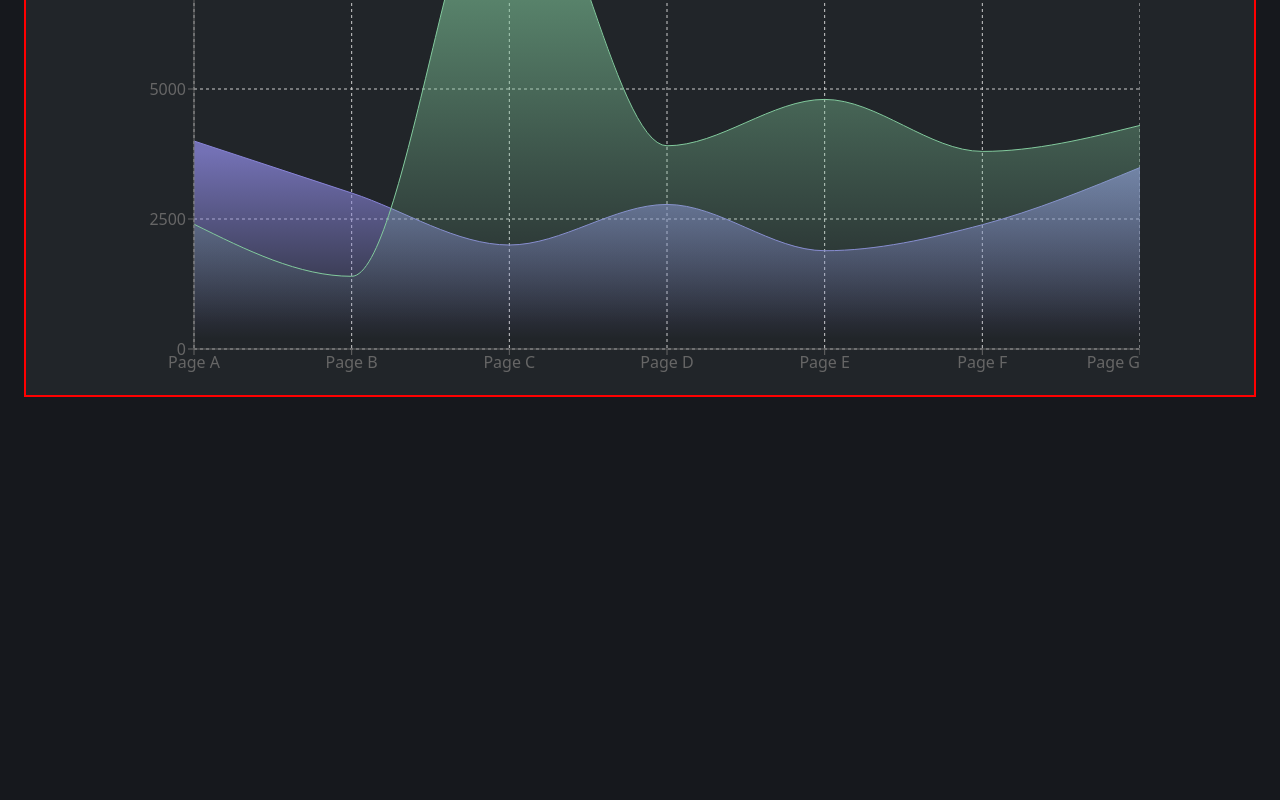
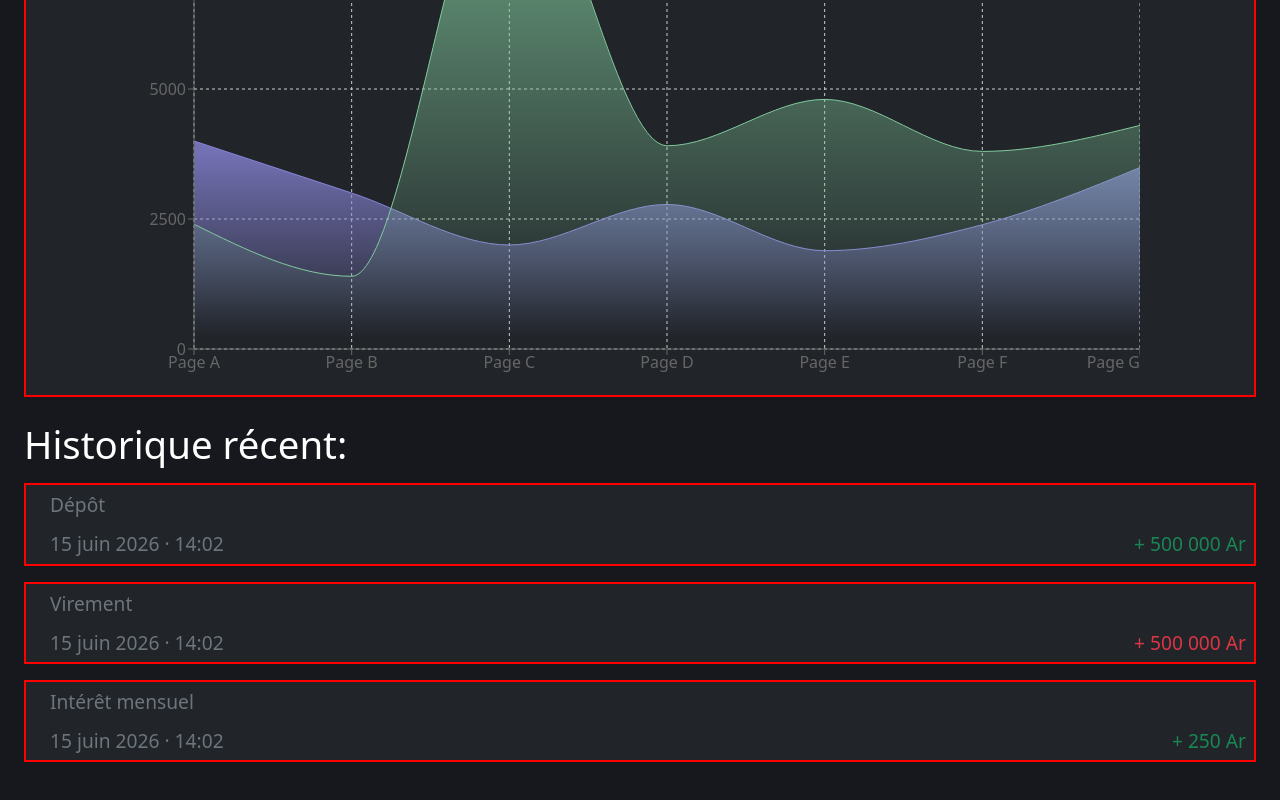
Before and after one commit to matrix05-c/GestionEmploye, a React (Vite) app: page /EspaceClient/AppercuClient in a window 1280 px wide. Shown: the part 687-1487 px from the top of the page. Before the commit the page ends 1084 px from the top, so only its background shows below. Built offline with nearby package versions, Linux system fonts and the light colour scheme.

Commit message:
Historix fixed

```diff
--- a/src/View/Client/Appercu.jsx
+++ b/src/View/Client/Appercu.jsx
@@ -40,10 +40,69 @@ function Appercue() {
                 </button>
             </div>
 
-            <h2 className="text-white mt-4 mx-2 mx-lg-4" style={{ fontSize: "clamp(1.5rem, 3vw, 2.5rem)" }}>Evolution du solde</h2>
+            <h2 className="text-white mt-4 mx-2 mx-lg-4" style={{ fontSize: "clamp(1.5rem, 3vw, 2.5rem)" }}>
+                Evolution du solde
+            </h2>
+
             <div>
                 <EvolutionSolde />
             </div>
+
+            <h2 className="text-white mt-4 mx-2 mx-lg-4" style={{ fontSize: "clamp(1.5rem, 3vw, 2.5rem)" }}>
+                Historique récent:
+            </h2>
+
+            <div className="mb-5">
+                <div className="card bg-dark mt-2 mt-lg-3 rounded-0 mx-2 px-2 mx-lg-4 " style={{ border: "red solid 2px" }}>
+                    <h3 className="text-secondary mt-1 mt-lg-2 ms-2 ms-lg-3 gap-2 gap-md-3" style={{ fontSize: "clamp(0.8rem, 2vw, 1.2rem)" }}>
+                        Dépôt
+                    </h3>
+
+                    <div className="d-flex justify-content-between">
+                        <h3 className="text-secondary mt-1 mt-lg-2 ms-2 ms-lg-3 gap-2 gap-md-3" style={{ fontSize: "clamp(0.8rem, 2vw, 1.2rem)" }}>
+                            15 juin 2026 · 14:02
+                        </h3>
+                        <h3 className="text-success mt-1 mt-lg-2 ms-2 ms-lg-3 gap-2 gap-md-3" style={{ fontSize: "clamp(0.8rem, 2vw, 1.2rem)" }}>
+                            + 500 000 Ar
+                        </h3>
+                    </div>
+
+                </div>
+
+                <div className="card bg-dark mt-2 mt-lg-3 rounded-0 mx-2 px-2 mx-lg-4 " style={{ border: "red solid 2px" }}>
+                    <h3 className="text-secondary mt-1 mt-lg-2 ms-2 ms-lg-3 gap-2 gap-md-3" style={{ fontSize: "clamp(0.8rem, 2vw, 1.2rem)" }}>
+                        Virement
+                    </h3>
+
+                    <div className="d-flex justify-content-between">
+                        <h3 className="text-secondary mt-1 mt-lg-2 ms-2 ms-lg-3 gap-2 gap-md-3" style={{ fontSize: "clamp(0.8rem, 2vw, 1.2rem)" }}>
+                            15 juin 2026 · 14:02
+                        </h3>
+                        <h3 className="text-danger mt-1 mt-lg-2 ms-2 ms-lg-3 gap-2 gap-md-3" style={{ fontSize: "clamp(0.8rem, 2vw, 1.2rem)" }}>
+                            + 500 000 Ar
+                        </h3>
+                    </div>
+
+                </div>
+
+                <div className="card bg-dark mt-2 mt-lg-3 rounded-0 mx-2 px-2 mx-lg-4 " style={{ border: "red solid 2px" }}>
+                    <h3 className="text-secondary mt-1 mt-lg-2 ms-2 ms-lg-3 gap-2 gap-md-3" style={{ fontSize: "clamp(0.8rem, 2vw, 1.2rem)" }}>
+                        Intérêt mensuel
+                    </h3>
+
+                    <div className="d-flex justify-content-between">
+                        <h3 className="text-secondary mt-1 mt-lg-2 ms-2 ms-lg-3 gap-2 gap-md-3" style={{ fontSize: "clamp(0.8rem, 2vw, 1.2rem)" }}>
+                            15 juin 2026 · 14:02
+                        </h3>
+                        <h3 className="text-success mt-1 mt-lg-2 ms-2 ms-lg-3 gap-2 gap-md-3" style={{ fontSize: "clamp(0.8rem, 2vw, 1.2rem)" }}>
+                            + 250 Ar
+                        </h3>
+                    </div>
+
+                </div>
+
+            </div>
+
         </>
     )
 }
```
Also changed, not shown: src/Components/NavBarClient.jsx (indentation only).
